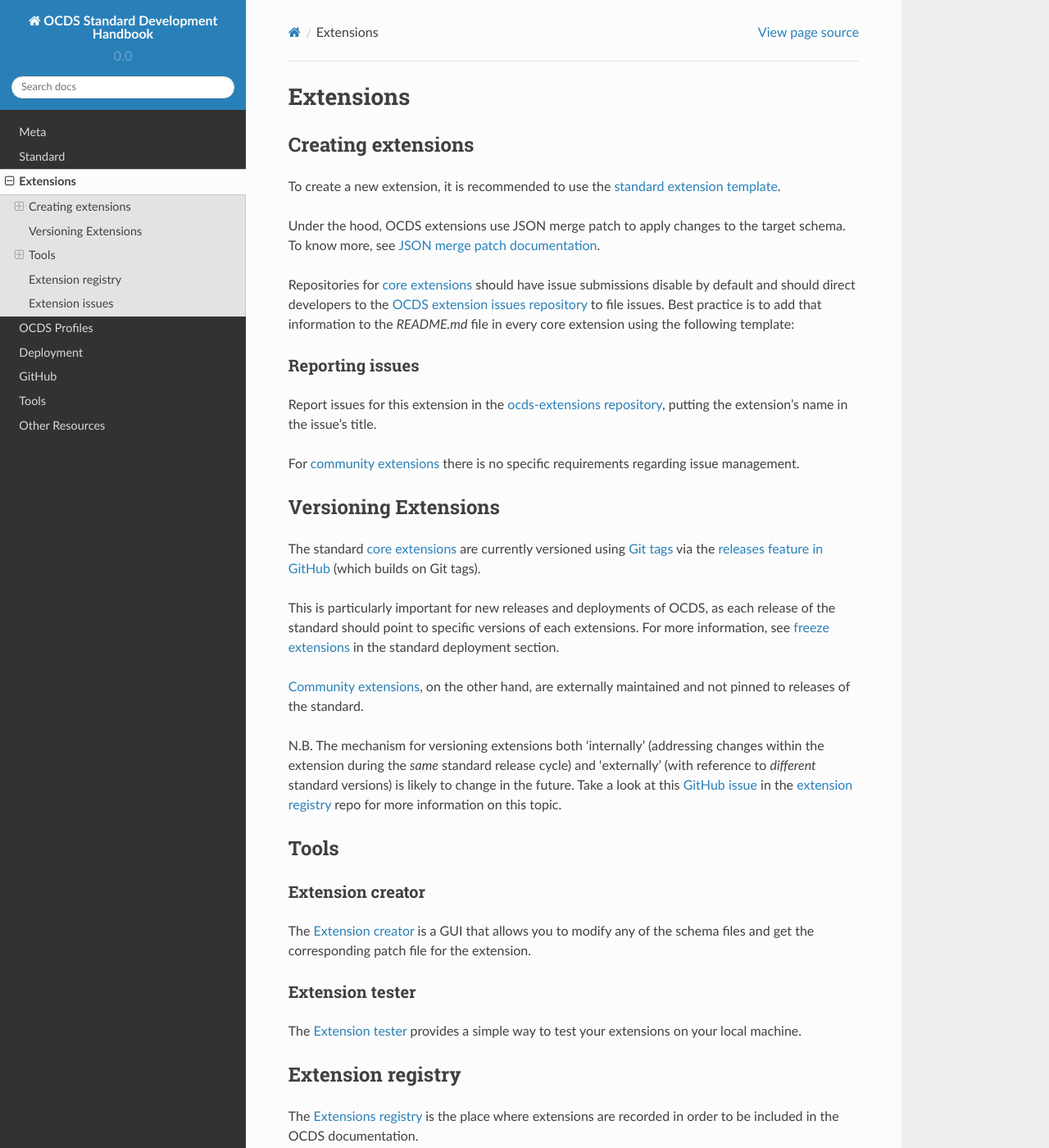
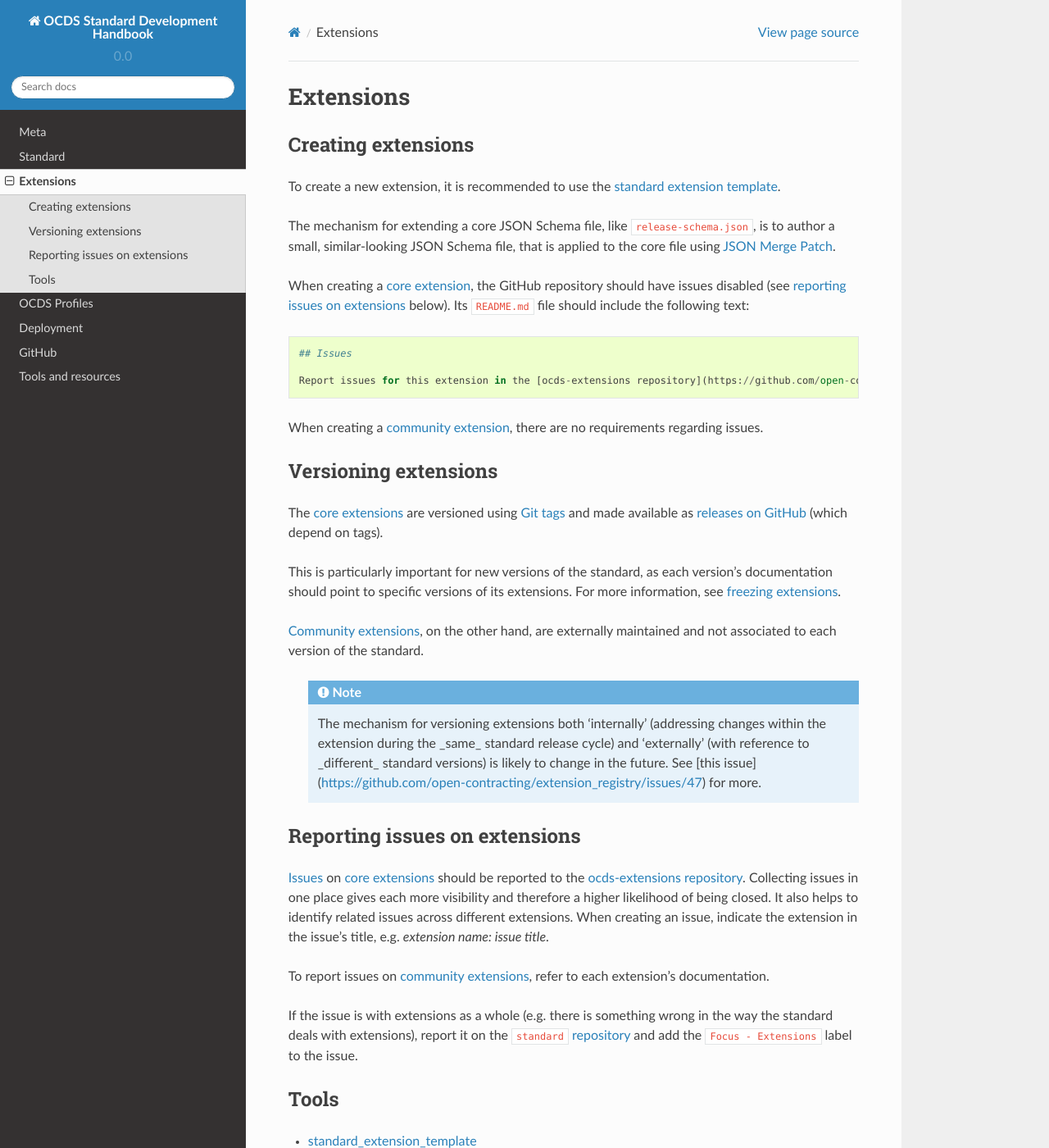
Before and after one commit to open-contracting/standard-development-handbook, a Sphinx documentation site: the page built from docs/extensions/index.md, in a window 1280 px wide and 1400 px high. Shown: the whole window at 82% size. Built offline with Sphinx 7.4.7 and the Read the Docs theme 2.0.0, drawn with Linux system fonts in a browser that asks for light colours; pages that are not in the unit, such as notebooks, are missing from menus; some of the changed text lies outside the part shown.

Commit message:
Copy edit extensions, style guide, systems, tools. Merge resources into tools.

````diff
--- a/docs/extensions/index.md
+++ b/docs/extensions/index.md
@@ -4,48 +4,42 @@
 
 To create a new extension, it is recommended to use the [standard extension template](https://github.com/open-contracting/standard_extension_template).
 
-Under the hood, OCDS extensions use JSON merge patch to apply changes to the target schema. To know more, see [JSON merge patch documentation](https://tools.ietf.org/html/rfc7396).
+The mechanism for extending a core JSON Schema file, like `release-schema.json`, is to author a small, similar-looking JSON Schema file, that is applied to the core file using [JSON Merge Patch](https://tools.ietf.org/html/rfc7396).
 
-Repositories for [core extensions](http://standard.open-contracting.org/latest/en/extensions/#core-extensions) should have issue submissions disable by default and should direct developers to the [OCDS extension issues repository](https://github.com/open-contracting/ocds-extensions) to file issues. Best practice is to add that information to the _README.md_ file in every core extension using the following template:
+When creating a [core extension](http://standard.open-contracting.org/latest/en/extensions/#core-extensions), the GitHub repository should have issues disabled (see [reporting issues on extensions](#reporting-issues-on-extensions) below). Its `README.md` file should include the following text:
 
-### Reporting issues
+```
+## Issues
 
 Report issues for this extension in the [ocds-extensions repository](https://github.com/open-contracting/ocds-extensions/issues), putting the extension's name in the issue's title.
+```
 
-For [community extensions](http://standard.open-contracting.org/latest/en/extensions/#community-extensions) there is no specific requirements regarding issue management.
+When creating a [community extension](http://standard.open-contracting.org/latest/en/extensions/#community-extensions), there are no requirements regarding issues.
 
-## Versioning Extensions
+## Versioning extensions
 
-The standard [core extensions](http://standard.open-contracting.org/latest/en/extensions/#core-extensions) are currently versioned using [Git tags](https://git-scm.com/book/en/v2/Git-Basics-Tagging) via the [releases feature in GitHub](https://help.github.com/categories/releases/) (which builds on Git tags).
+The [core extensions](http://standard.open-contracting.org/latest/en/extensions/#core-extensions) are versioned using [Git tags](https://git-scm.com/book/en/v2/Git-Basics-Tagging) and made available as [releases on GitHub](https://help.github.com/categories/releases/) (which depend on tags).
 
-This is particularly important for new releases and deployments of OCDS, as each release of the standard should point to specific versions of each extensions. For more information, see [freeze extensions](../deployment/standard-live#freeze-extensions) in the standard deployment section.
+This is particularly important for new versions of the standard, as each version's documentation should point to specific versions of its extensions. For more information, see [freezing extensions](../standard/deployment#freeze-extensions).
 
-[Community extensions](http://standard.open-contracting.org/latest/en/extensions/#community-extensions), on the other hand, are externally maintained and not pinned to releases of the standard.
+[Community extensions](http://standard.open-contracting.org/latest/en/extensions/#community-extensions), on the other hand, are externally maintained and not associated to each version of the standard.
 
-N.B. The mechanism for versioning extensions both 'internally' (addressing changes within the extension during the _same_ standard release cycle) and 'externally' (with reference to _different_ standard versions) is likely to change in the future. Take a look at this [GitHub issue](https://github.com/open-contracting/extension_registry/issues/47) in the [extension registry](https://github.com/open-contracting/extension_registry) repo for more information on this topic.
+```eval_rst
+  .. note::
+    The mechanism for versioning extensions both 'internally' (addressing changes within the extension during the _same_ standard release cycle) and 'externally' (with reference to _different_ standard versions) is likely to change in the future. See [this issue](https://github.com/open-contracting/extension_registry/issues/47) for more.
+```
+
+## Reporting issues on extensions
+
+[Issues](https://help.github.com/articles/about-issues/) on [core extensions](http://standard.open-contracting.org/latest/en/extensions/#core-extensions) should be reported to the [ocds-extensions repository](https://github.com/open-contracting/ocds-extensions). Collecting issues in one place gives each more visibility and therefore a higher likelihood of being closed. It also helps to identify related issues across different extensions. When creating an issue, indicate the extension in the issue's title, e.g. *extension name: issue title*.
+
+To report issues on [community extensions](http://standard.open-contracting.org/latest/en/extensions/#community-extensions), refer to each extension's documentation.
+
+If the issue is with extensions as a whole (e.g. there is something wrong in the way the standard deals with extensions), report it on the [`standard` repository](https://github.com/open-contracting/standard) and add the `Focus - Extensions` label to the issue.
 
 ## Tools
 
-### Extension creator
-
-The [Extension creator](https://github.com/open-contracting/extension_creator) is a GUI that allows you to modify any of the schema files and get the corresponding patch file for the extension.
-
-### Extension tester
-
-The [Extension tester](https://github.com/open-contracting/extension_tester) provides a simple way to test your extensions on your local machine.
-
-## Extension registry
-
-The [Extensions registry](https://github.com/open-contracting/extension_registry) is the place where extensions are recorded in order to be included in the OCDS documentation.
-
-## Extension issues
-
-[GitHub issues](https://help.github.com/articles/about-issues/) for [core extensions](http://standard.open-contracting.org/latest/en/extensions/#core-extensions) should be submitted to the [OCDS extension issues repository](https://github.com/open-contracting/ocds-extensions), which is dedicated to gather issues for all core extensions.
-
-You should submit extension-specific issues to that repository. Collecting all issues in a single place gives much more visibility to them and therefore a higher likelihood of getting closed soon. Also, it helps to identify related issues across extensions.
-
-When creating an issue, make sure you indicate the appropriate standard extension following the title format **_extension_name: issue title_**.
-
-If you think you have identified a problem with extensions as a whole (e.g. there is something wrong in the way the standard deals with extensions), you may consider opening an issue in the [core standard repository](https://github.com/open-contracting/standard) pinning the `Extensions` tag to that issue.
-
-For [community extension](http://standard.open-contracting.org/latest/en/extensions/#community-extensions) issues refer to each extension specific documentation.
+* [standard_extension_template](https://github.com/open-contracting/standard_extension_template)
+* [extension_creator](https://github.com/open-contracting/extension_creator) is a web interface for modifying any of OCDS' schema files and either generating the corresponding patch file or the complete corresponding extension.
+* [extension_tester](https://github.com/open-contracting/extension_tester) provides a simple way to test your extensions on your local machine.
+* [extension_registry](https://github.com/open-contracting/extension_registry) is an inventory of the extensions that are included in the standard's documentation.
--- a/docs/resources.md
+++ /dev/null
@@ -1,5 +0,0 @@
-# Other Resources
-
-## Sample data
-
-[Sample OCDS data](https://github.com/open-contracting/sample-data)
````
Also changed, not shown: docs/index.md (+0 -2 lines), docs/meta/style_guide.md (+6 -6 lines), docs/systems/servers.md (+12 -8 lines), docs/tools/index.md (+14 -22 lines).
